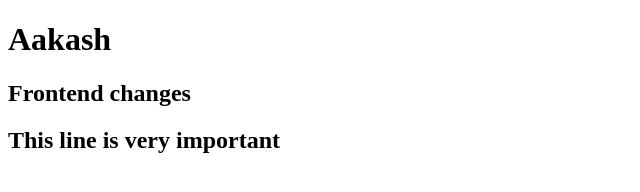
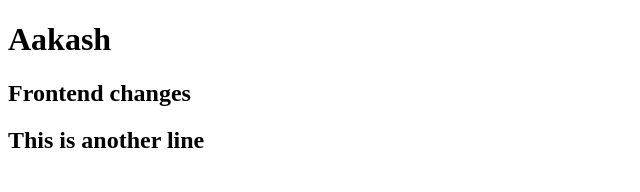
Before and after one commit to M-K-Aakash/samplerepo, a plain HTML site: page index.html in a window 1280 px wide. Shown: the whole page, without its empty margins (0-640 px from the left). Drawn offline with Linux system fonts and the light colour scheme.

Commit message:
fix : I need this line

```diff
--- a/index.html
+++ b/index.html
@@ -8,6 +8,6 @@
 <body>
     <h1>Aakash</h1>
     <h2>Frontend changes</h2>
-    <h2>This line is very important</h2>
+    <h2>This is another line</h2>
 </body>
 </html>
```
